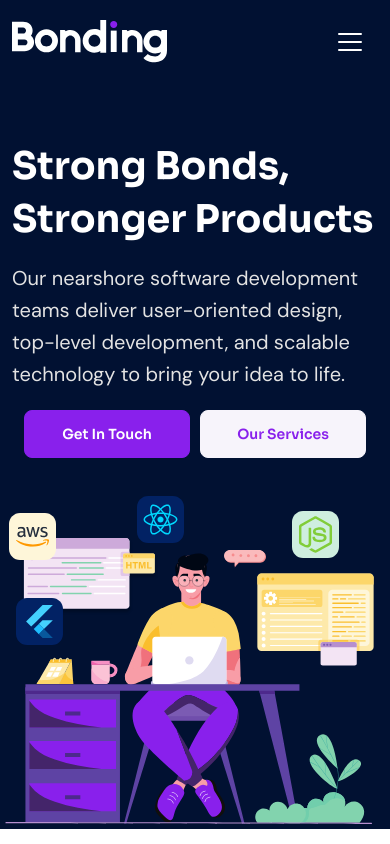
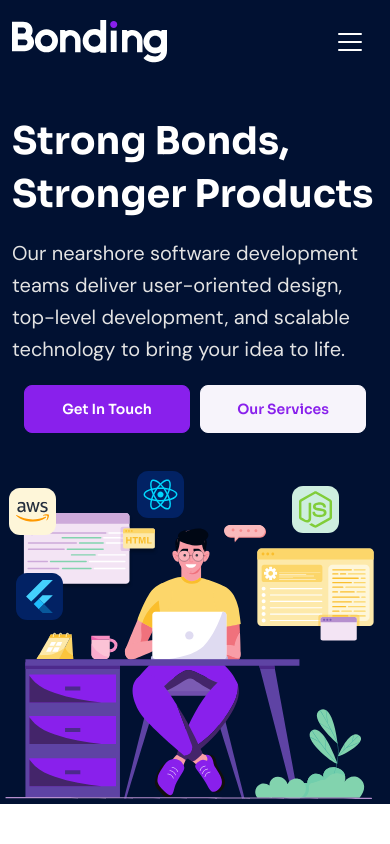
Before and after one commit to andihaskel/bonding-landing, a React (Vite) app: page / in a window 390 px wide. Shown: the top 844 px of the page. Built offline with nearby package versions, Linux system fonts and the light colour scheme.

Commit message:
feat: margin fix

```diff
--- a/src/components/hero/hero.scss
+++ b/src/components/hero/hero.scss
@@ -194,7 +194,7 @@
     }
 
     .wrapper_title_container {
-      margin: 60px 0 80px;
+      margin: 35px 0 80px;
     }
   }
 
```
